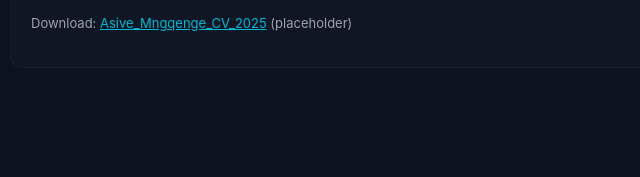
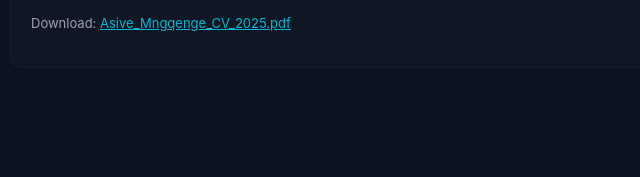
Before and after one commit to Asive785/asive785.github.io, a plain HTML site: page index.html in a window 1280 px wide. Shown: the part 2230-2407 px from the top of the page, 158-798 px from the left. Drawn offline with Linux system fonts and the light colour scheme.

Commit message:
Update index.html

```diff
--- a/index.html
+++ b/index.html
@@ -107,7 +107,7 @@
         <li>Phone / WhatsApp: 073 584 3136</li>
         <li>Location: East London, South Africa</li>
       </ul>
-      <p class="muted">Download: <a href="Asive_Mngqenge_CV_2025.pdf" download>Asive_Mngqenge_CV_2025</a> (placeholder)</p>
+      <p class="muted">Download: <a href="Asive_Mngqenge_CV_2025.pdf" download>Asive_Mngqenge_CV_2025.pdf</a></p>
     </section>
   </main>
 
```
